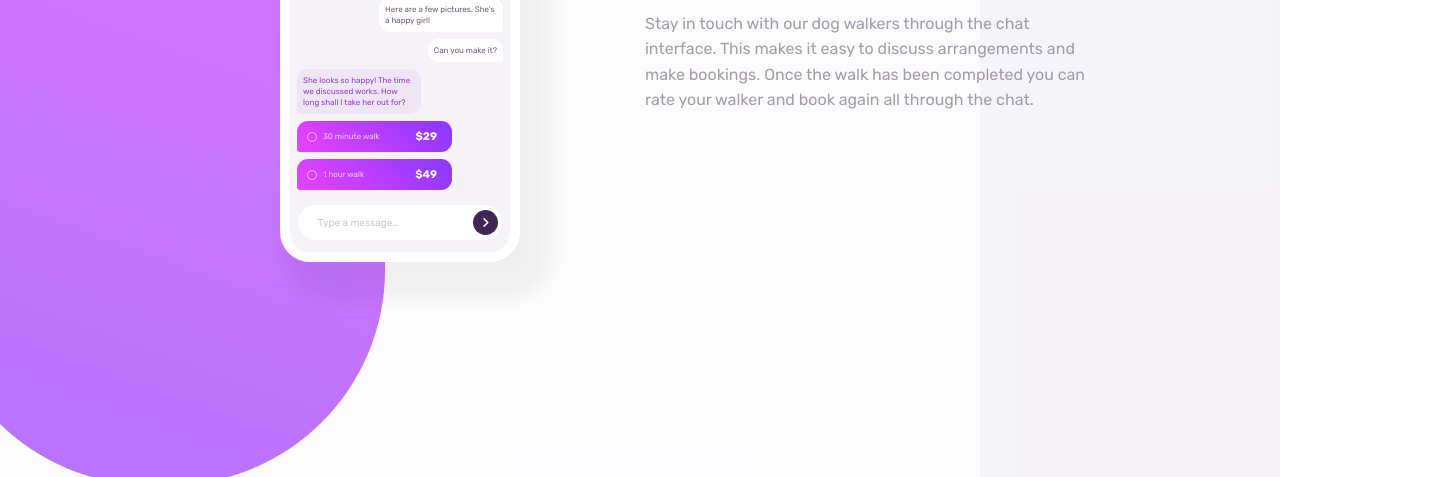
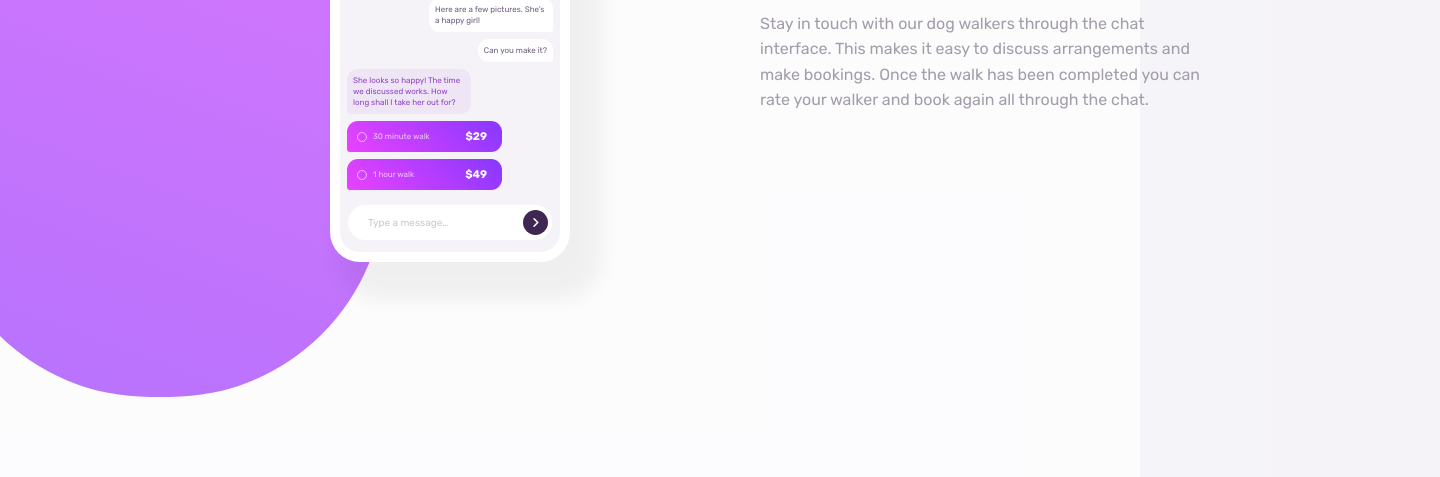
Before and after one commit to Dr-Mo3giza/Chat_App_CSS_Illustration, a plain HTML site: page index.html in a window 1280 px wide. Shown: the part 323-800 px from the top of the page, 1440 px wide, since content can reach past the window. Drawn offline with Linux system fonts and the light colour scheme.

Commit message:
Modifying CSS File

```diff
--- a/css/master.css
+++ b/css/master.css
@@ -61,12 +61,13 @@ body {
   height: 100vh;
   overflow: hidden;
   background-color: hsl(270deg 20% 96% / 30%);
+  width: 1440px;
 }
 
 .page .left-bg {
   background-color: blueviolet;
   width: 450px;
-  height: calc(100vh + 8px);
+  height: 90vh;
   border-bottom-left-radius: 215px;
   border-bottom-right-radius: 215px;
   position: absolute;
@@ -97,7 +98,7 @@ body {
   display: flex;
   align-items: center;
   justify-content: space-between;
-  width: 900px;
+  width: 970px;
 }
 
 .page .container .chat-app {
@@ -107,7 +108,7 @@ body {
   border-radius: 30px;
   overflow: hidden;
   padding: 10px;
-  margin-left: 90px;
+  margin-left: 95px;
   box-shadow: 20px 26px 20px 12px #0000000d;
 }
 
```
